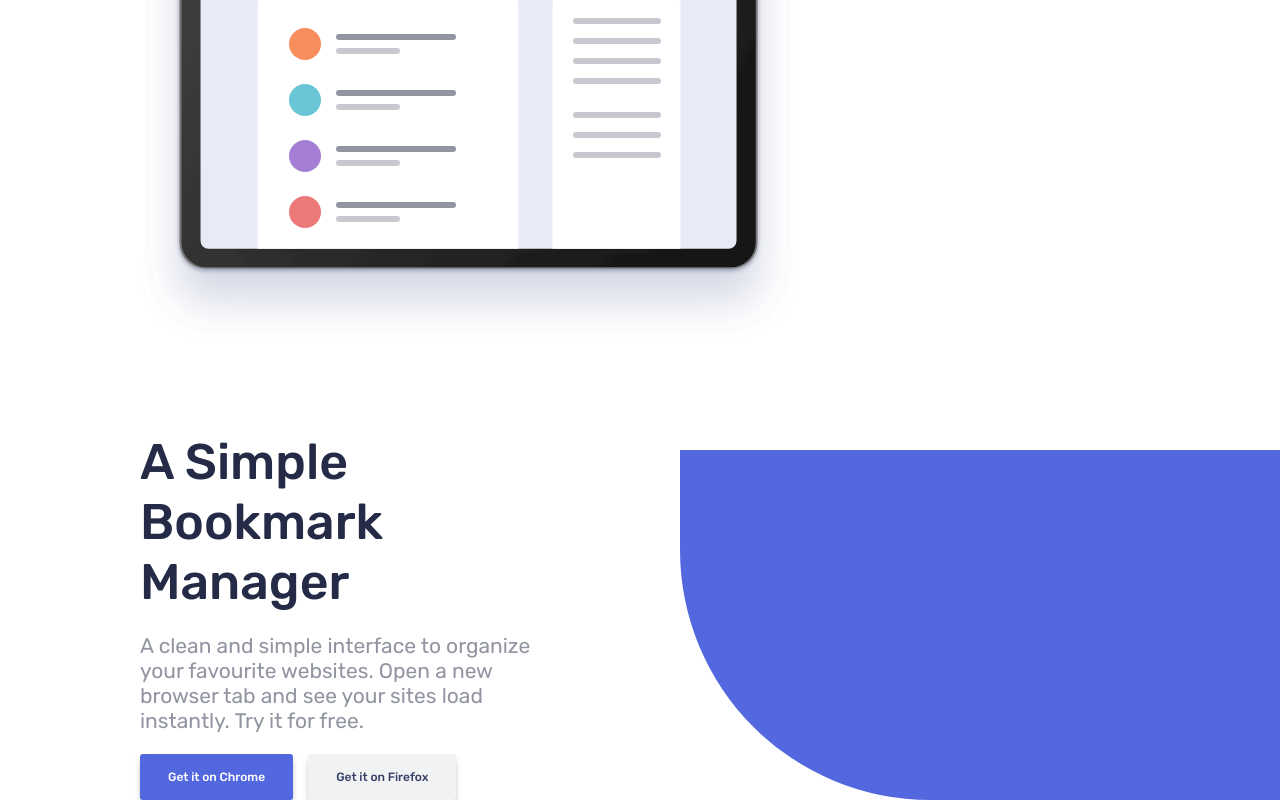
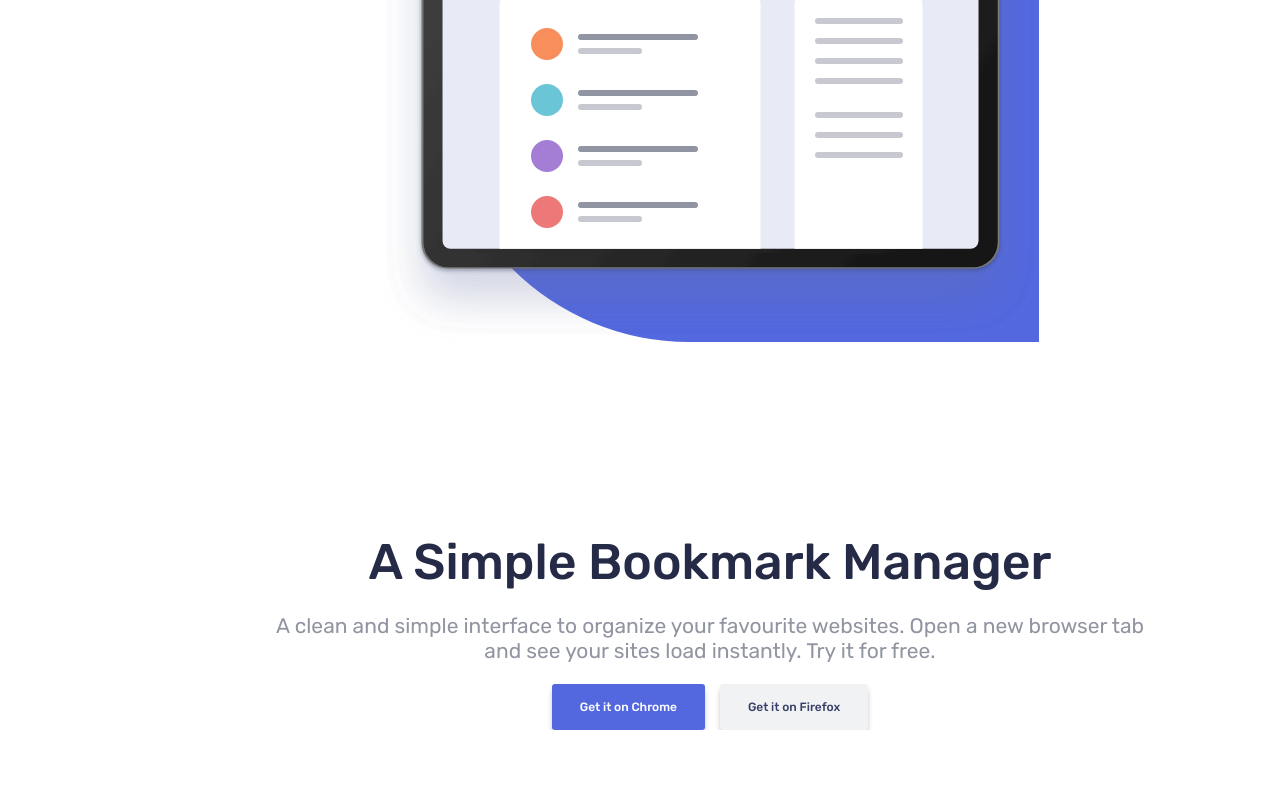
Before and after one commit to emrerol/bookmark-landing-page, a React (Create React App) app: page / in a window 1280 px wide. Shown: the part 370-1170 px from the top of the page. After the commit the page ends 1100 px from the top, so only its background shows below. Built offline with nearby package versions, Linux system fonts and the light colour scheme.

Commit message:
landing layout changes

```diff
--- a/src/layouts/landing/landing.style.css
+++ b/src/layouts/landing/landing.style.css
@@ -2,7 +2,7 @@
   display: flex;
   justify-content: space-between;
   flex-wrap: wrap-reverse;
-  padding-right: 10rem;
+  padding-right: 0;
   padding-left: 14rem;
   position: relative;
   padding-top: 13rem;
@@ -29,6 +29,10 @@
   color: hsl(229deg, 8%, 60%);
   font-size: 2.1rem;
 }
+.landing .landingrightside {
+  right: 0;
+  position: relative;
+}
 .landing .landingrightside::before {
   content: "";
   position: absolute;
@@ -40,7 +44,20 @@
   z-index: -1;
   border-bottom-left-radius: 25rem;
 }
-.landing .landingrightside .hero {
-  width: 100%;
-  height: auto;
+
+@media screen and (max-width: 1440px) {
+  .landing {
+    display: flex;
+    justify-content: center;
+    align-items: center;
+    gap: 10rem;
+    flex-direction: column-reverse;
+  }
+  .landing__left {
+    max-width: 70vw;
+    display: flex;
+    justify-content: center;
+    align-items: center;
+    text-align: center;
+  }
 }/*# sourceMappingURL=landing.style.css.map */
--- a/src/layouts/landing/landing.style.scss
+++ b/src/layouts/landing/landing.style.scss
@@ -1,16 +1,15 @@
-
-
 @import '../../style-variables/style-variables.styles.scss';
 
 .landing {
     display: flex;
     justify-content: space-between;
-    // gap: 10rem;
     flex-wrap: wrap-reverse;
-    padding-right: 10rem;
+    padding-right: 0;
     padding-left: 14rem;
     position: relative;
     padding-top: 13rem;
+
+
 
     &__left{
         font-family: $font-family;
@@ -35,9 +34,10 @@
         }
     }
 
-
     .landingrightside{
 
+        right:0;
+        position: relative;
         &::before {
             content: '';
             position: absolute;
@@ -49,24 +49,26 @@
             z-index: -1;
             border-bottom-left-radius: 25rem;
         }
-
-        .hero {
-            width: 100%;
-            height: auto;
-        }
-
     }
-
-
 
 }
 
 
-// @media (max-width:1000px) {
-//     .landingdiv {
-//         display: flex;
-//         flex-direction: column;
-//         gap: 2rem;
-//         flex-wrap: wrap-reverse;
-//     }
-// }
+@media screen and (max-width:1440px) {
+    .landing {
+        display: flex;
+        justify-content: center;
+        align-items: center;
+        gap: 10rem;
+        flex-direction: column-reverse;
+
+        &__left {
+            max-width: 70vw;
+            display: flex;
+            justify-content: center;
+            align-items: center;
+            text-align: center;
+        }
+
+    }
+}
```
Also changed, not shown: 1 other file (tests, documents, lock files or other folders).
